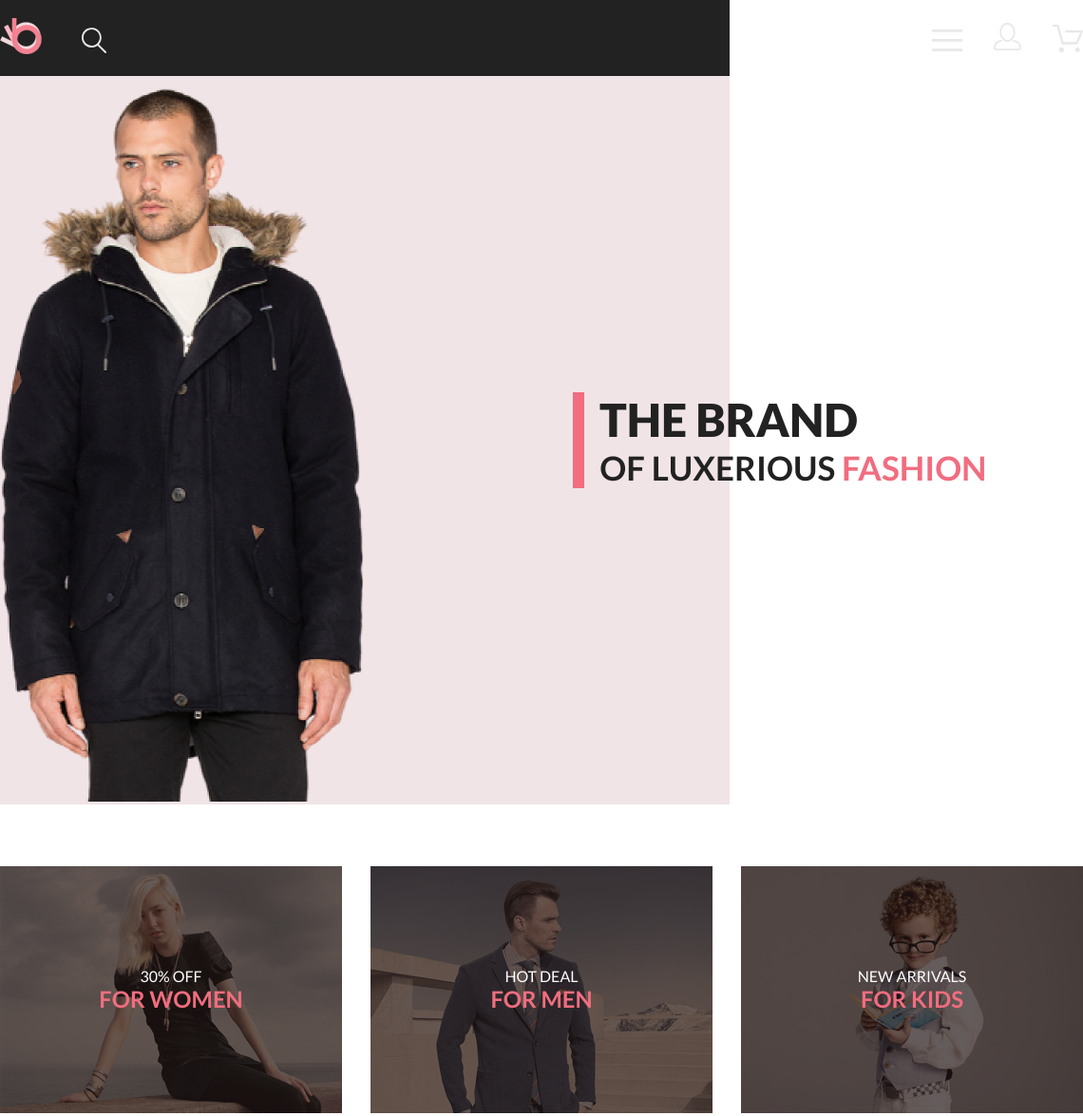
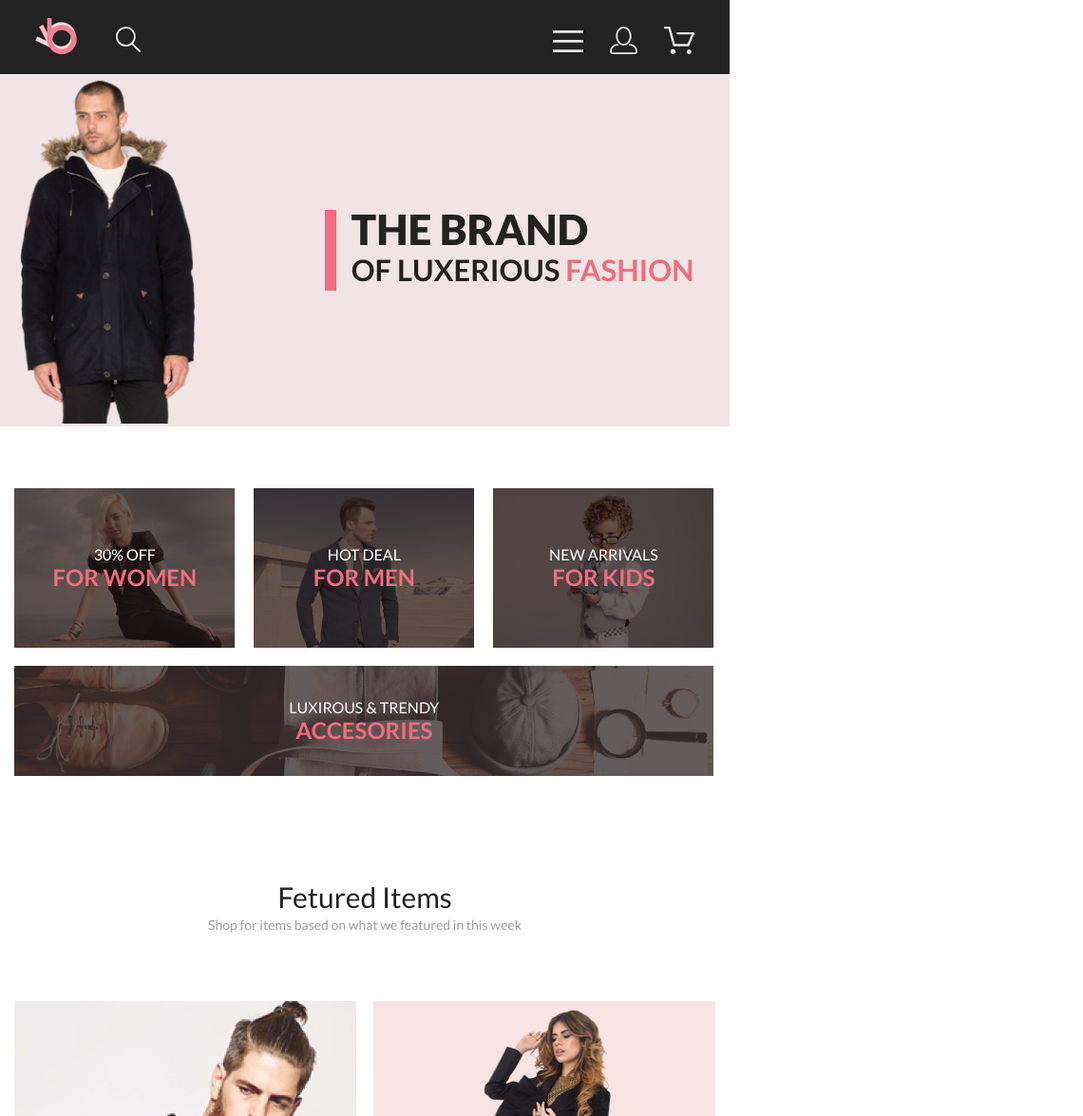
Before and after one commit to AlexLep1n/html-css, a plain HTML site: page brand-project/index.html in a window 768 px wide. Shown: the top 1175 px of the page at 95% size, 1140 px wide, since content can reach past the window. Drawn offline with Linux system fonts and the light colour scheme.

Commit message:
Responsive interface for a laptop

```diff
--- a/brand-project/index.html
+++ b/brand-project/index.html
@@ -14,7 +14,7 @@
 
 <body>
     <nav class="navigation">
-        <div class="nav-flex container">
+        <div class="nav-flex container content">
             <div class="nav__left">
                 <a href="#" class="nav__logo-link">
                     <img src="img/nav__logo.png" alt="main image" class="nav__logo-img">
@@ -27,7 +27,7 @@
                 <a href="#" class="nav__menu-link">
                     <img src="img/nav__menu.svg" alt="menu image" class="nav__menu-img">
                 </a>
-                <a href="#" class="nav__profile-link">
+                <a href="#" class="nav__user-profile">
                     <img src="img/nav__profile.svg" alt="user account image" class="nav__profile-img">
                 </a>
                 <a href="#" class="nav__cart-link">
@@ -37,7 +37,7 @@
         </div>
     </nav>
     <header class="header-content">
-        <div class="header-flex container">
+        <div class="header-flex container content">
             <div>
                 <img class="header-content-img" src="img/header-background-img.png" alt="man image">
             </div>
@@ -50,39 +50,43 @@
         </div>
     </header>
     <section class="offers">
-        <div class="offers-flex container">
+        <div class="offers-flex container content">
             <div class="offers__item offers__item-women">
                 <a href="#" class="offers__item-link">
+                    <img class="offers__item__link_img" src="img/offers__item-women.jpg" alt="women">
                     <p class="offers__item-text">30% OFF
+                        <span class="offers__item-span">FOR WOMEN</span>
                     </p>
-                    <h3 class="offers__item-heading">FOR WOMEN</h3>
                 </a>
             </div>
             <div class="offers__item offers__item-men">
                 <a href="#" class="offers__item-link">
+                    <img class="offers__item__link_img" src="img/offers__item-men.jpg" alt="man">
                     <p class="offers__item-text">HOT DEAL
+                        <span class="offers__item-span">FOR MEN</span>
                     </p>
-                    <h3 class="offers__item-heading">FOR MEN</h3>
                 </a>
             </div>
             <div class="offers__item offers__item-kids">
                 <a href="#" class="offers__item-link">
+                    <img class="offers__item__link_img" src="img/offers__item-kids.jpg" alt="kid">
                     <p class="offers__item-text">NEW ARRIVALS
+                        <span class="offers__item-span">FOR KIDS</span>
                     </p>
-                    <h3 class="offers__item-heading">FOR KIDS</h3>
                 </a>
             </div>
             <div class="offers__item offers__item-big">
                 <a href="#" class="offers__item-link-big">
+                    <img class="offers__item__link_img-big" src="img/offers__item-accesories.jpg" alt="accesories">
                     <p class="offers__item-text">LUXIROUS & TRENDY
+                        <span class="offers__item-span">ACCESORIES</span>
                     </p>
-                    <h3 class="offers__item-heading">ACCESORIES</h3>
                 </a>
             </div>
         </div>
     </section>
     <section class="futured">
-        <div class="container">
+        <div class="container content">
             <h2 class="futered__heading">Fetured Items</h2>
             <p class="futered__text">Shop for items based on what we featured in this week</p>
             <div class="futered__box">
--- a/brand-project/style.scss
+++ b/brand-project/style.scss
@@ -22,8 +22,12 @@ body {
 }
 
 .container {
-    width: 1140px;
+    max-width: 1140px;
     margin: 0 auto;
+}
+
+.content {
+    padding: 0 0;
 }
 
 .navigation {
@@ -35,11 +39,11 @@ body {
 }
 
 .nav__left {
-    @include df(unset, center, 41px);
+    @include df(unset, center, 56%);
 }
 
 .nav__right {
-    @include df(unset, center, 33px);
+    @include df(flex-end, center, 30%);
 }
 
 .nav__logo-link {
@@ -82,7 +86,7 @@ body {
     padding-left: 16px;
     color: #222;
     @include ff(48px, 900);
-    margin-right: 136px;
+    margin-right: 31%;
 }
 
 .header-content__text {
@@ -110,44 +114,30 @@ body {
     gap: 30px;
 }
 
-.offers__item {
+.offers__item-link {
     @include df(center, center, 0);
-}
-
-.offers__item-link {
-    padding: 105px 103px;
+    position: relative;
 }
 
 .offers__item-link-big {
-    padding: 65px 490px;
-}
-
-.offers__item-women {
-    background: url(img/offers__item-women.jpg);
-}
-
-.offers__item-men {
-    background: url(img/offers__item-men.jpg);
-}
-
-.offers__item-kids {
-    background: url(img/offers__item-kids.jpg);
+    @include df(center, center, 0);
+    position: relative;
 }
 
 .offers__item-big {
-    background: url(img/offers__item-accesories.jpg);
     grid-column: 1/4;
     grid-row: 2/3;
 }
 
 .offers__item-text {
-    text-align: center;
+    @include ff(16px, 400);
+    @include df(unset, center, 0);
+    flex-direction: column;
     color: #fff;
-    @include ff(16px, 400);
+    position: absolute;
 }
 
-.offers__item-heading {
-    text-align: center;
+.offers__item-span {
     color: rgba(241, 109, 127, 1);
     @include ff(24px, 700);
     line-height: 29px;
@@ -175,12 +165,12 @@ body {
     display: flex;
     justify-content: space-between;
     flex-wrap: wrap;
-    gap: 30px;
     margin-bottom: 48px;
 }
 
 .futered__item {
     max-width: 360px;
+    margin-bottom: 30px;
 }
 
 .futered__item:hover .futered__item-img {
@@ -228,3 +218,106 @@ body {
     padding: 15px 39px;
     border: 1px solid rgba(255, 106, 106, 1);
 }
+
+@media (max-width: 1024px) and (min-width: 768px) {
+    .container {
+        max-width: 768px;
+    }
+
+    .content {
+        padding: 0 2%;
+    }
+
+    .nav__left {
+        padding-left: 3%;
+    }
+
+    .nav__right {
+        padding-right: 3%;
+    }
+
+    .nav__logo-link {
+        padding: 18px 0 18px;
+    }
+
+    .nav__search-link {
+        padding: 28px 0 19px;
+    }
+
+    .nav__menu-link {
+        padding: 31px 0 20px;
+    }
+
+    .nav__user-profile {
+        padding: 27px 0 18px;
+    }
+
+    .nav__cart-link {
+        padding: 27px 0 18px;
+    }
+
+    .header-content-img {
+        height: 368px;
+        padding-left: 3%;
+    }
+
+    .header-content__heading {
+        @include ff(44px, 900);
+        line-height: 41px;
+    }
+
+    .header-content__heading-text {
+        align-items: flex-start;
+        margin-right: 3%;
+    }
+
+    .header-content__heading {
+        margin-right: 0;
+    }
+
+    .header-content__text {
+        @include ff(31px, 700);
+    }
+
+    .header-content__span {
+        @include ff(31px, 700);
+    }
+
+    .offers {
+        margin-bottom: 109px;
+    }
+
+    .offers-flex {
+        grid-template-columns: repeat(3, 232px);
+        grid-template-rows: 167px 116px;
+        gap: 20px;
+    }
+
+    .offers__item__link_img {
+        max-width: 100%;
+    }
+
+    .offers__item__link_img-big {
+        max-width: 100%;
+    }
+
+    .futered__box {
+        margin-bottom: 32px;
+    }
+
+    .futered__heading {
+        margin-bottom: 3px;
+    }
+
+    .futered__text {
+        margin-bottom: 72px;
+    }
+
+    .futered__item {
+        margin-bottom: 17px;
+    }
+
+    .futered__txt-box {
+        padding: 25px 16px;
+    }
+}
```
Also changed, not shown: brand-project/style.css, 1 other file.
